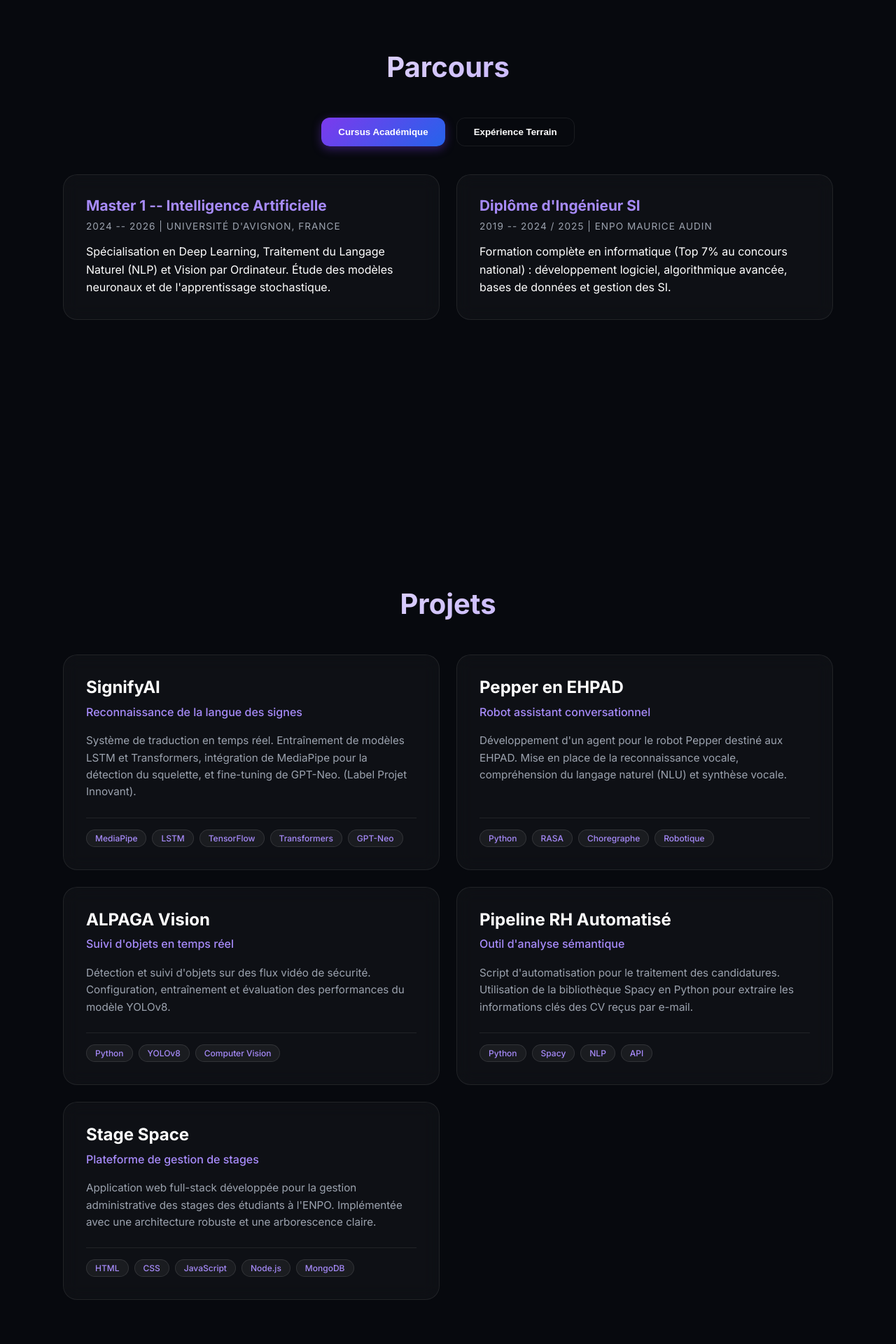
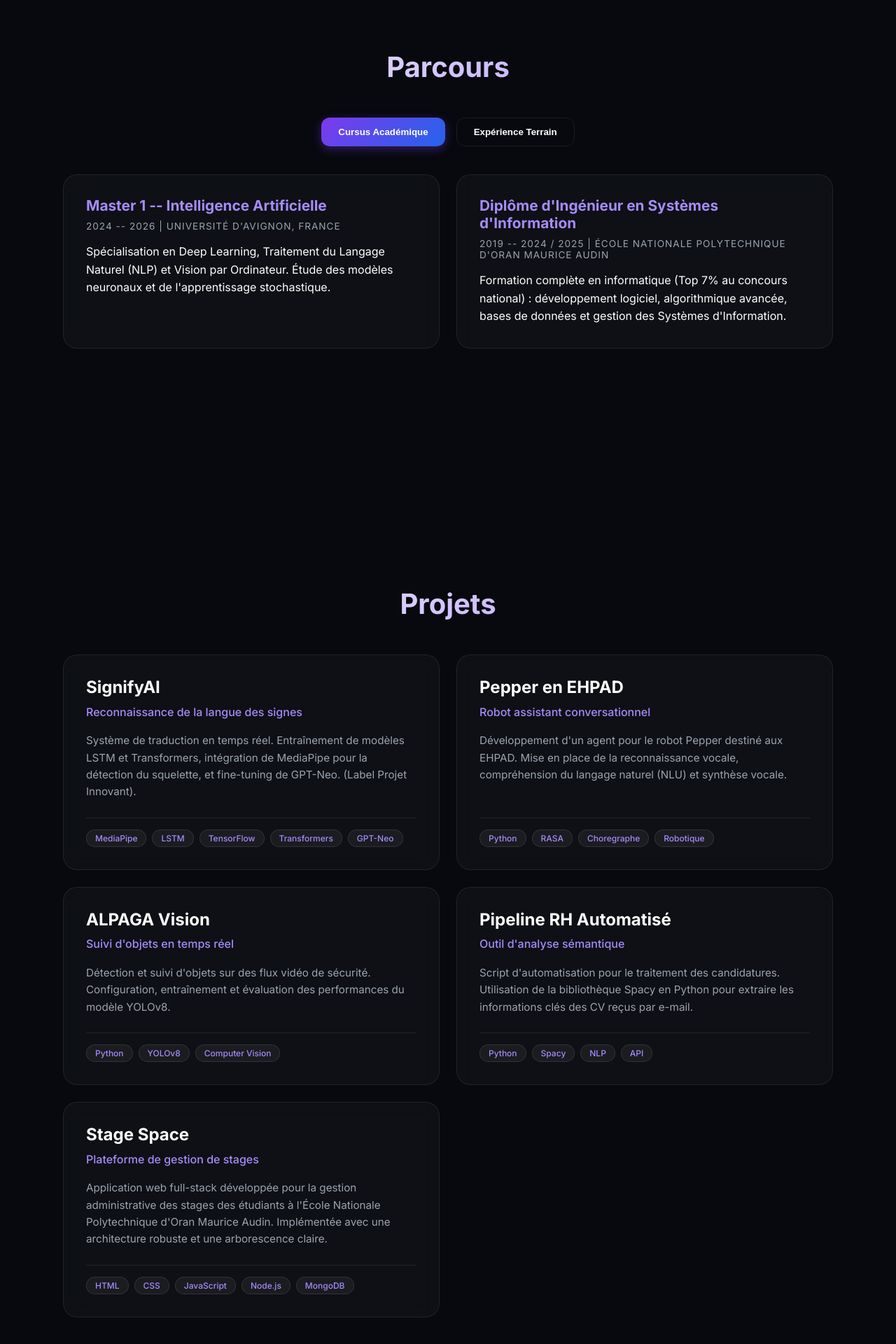
Before and after one commit to KawtherHSl/portfolio, a Next.js app: page /portfolio/ in a window 1280 px wide. Shown: the part 848-2768 px from the top of the page at 70% size. Built offline with nearby package versions, Linux system fonts and the light colour scheme.

Commit message:
Expand acronyms: full school name and degree title

```diff
--- a/app/page.tsx
+++ b/app/page.tsx
@@ -321,10 +321,10 @@ export default function Portfolio() {
       desc: "Spécialisation en Deep Learning, Traitement du Langage Naturel (NLP) et Vision par Ordinateur. Étude des modèles neuronaux et de l'apprentissage stochastique."
     },
     {
-      title: "Diplôme d'Ingénieur SI",
+      title: "Diplôme d'Ingénieur en Systèmes d'Information",
       date: "2019 -- 2024 / 2025",
-      school: "ENPO Maurice Audin",
-      desc: "Formation complète en informatique (Top 7% au concours national) : développement logiciel, algorithmique avancée, bases de données et gestion des SI."
+      school: "École Nationale Polytechnique d'Oran Maurice Audin",
+      desc: "Formation complète en informatique (Top 7% au concours national) : développement logiciel, algorithmique avancée, bases de données et gestion des Systèmes d'Information."
     }
   ];
 
@@ -356,7 +356,7 @@ export default function Portfolio() {
     {
       title: "Stage Space",
       short: "Plateforme de gestion de stages",
-      desc: "Application web full-stack développée pour la gestion administrative des stages des étudiants à l'ENPO. Implémentée avec une architecture robuste et une arborescence claire.",
+      desc: "Application web full-stack développée pour la gestion administrative des stages des étudiants à l'École Nationale Polytechnique d'Oran Maurice Audin. Implémentée avec une architecture robuste et une arborescence claire.",
       tech: ["HTML", "CSS", "JavaScript", "Node.js", "MongoDB"]
     }
   ];
```
